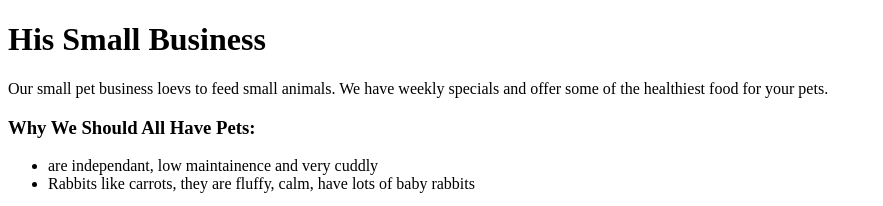
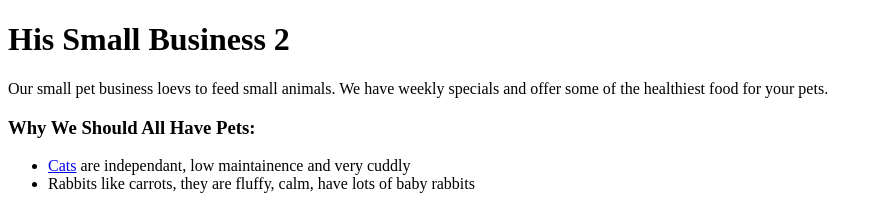
Before and after one commit to AdamAranha/html101, a plain HTML site: page index.html in a window 1280 px wide. Shown: the top 206 px of the page, without its empty margins (0-883 px from the left). Drawn offline with Linux system fonts and the light colour scheme.

Commit message:
Changed the title in the heading

```diff
--- a/index.html
+++ b/index.html
@@ -6,7 +6,7 @@
     <title>HTML 101</title>
 </head>
 <body>
-    <h1>His Small Business</h1>
+    <h1>His Small Business 2</h1>
     <p>Our small pet business loevs to feed small animals.
         We have weekly specials and offer some of the healthiest food for your pets.
     </p>
@@ -14,7 +14,7 @@
     <h3>Why We Should All Have Pets:</h3>
 
     <ul>
-        <li><a href = "https://www.google.ca/search?q=cats"Cats></a> are independant, low maintainence and very cuddly</li>
+        <li><a href = "https://www.google.ca/search?q=cats">Cats</a> are independant, low maintainence and very cuddly</li>
         <li>Rabbits like carrots, they are fluffy, calm, have lots of baby rabbits</li>
     </ul>
     <a href = "https://www.google.ca/search?q=cats">
```
